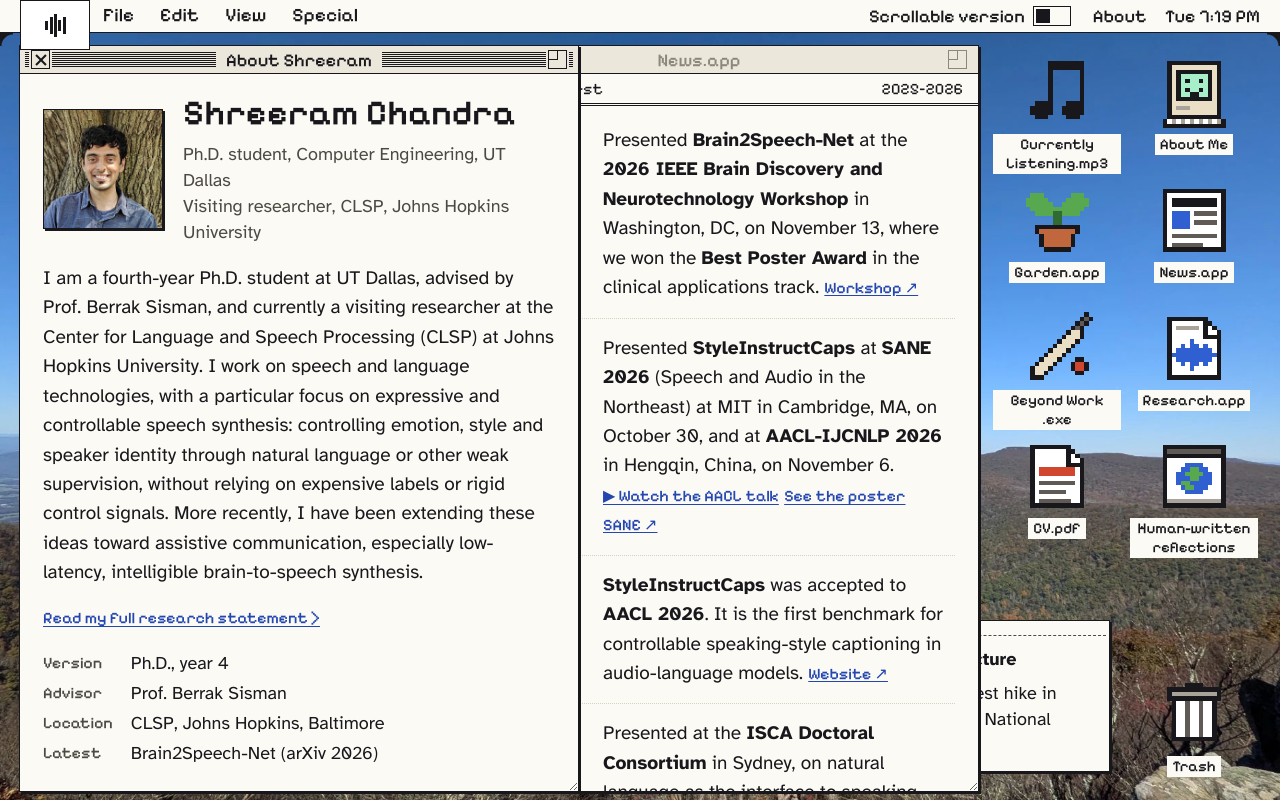
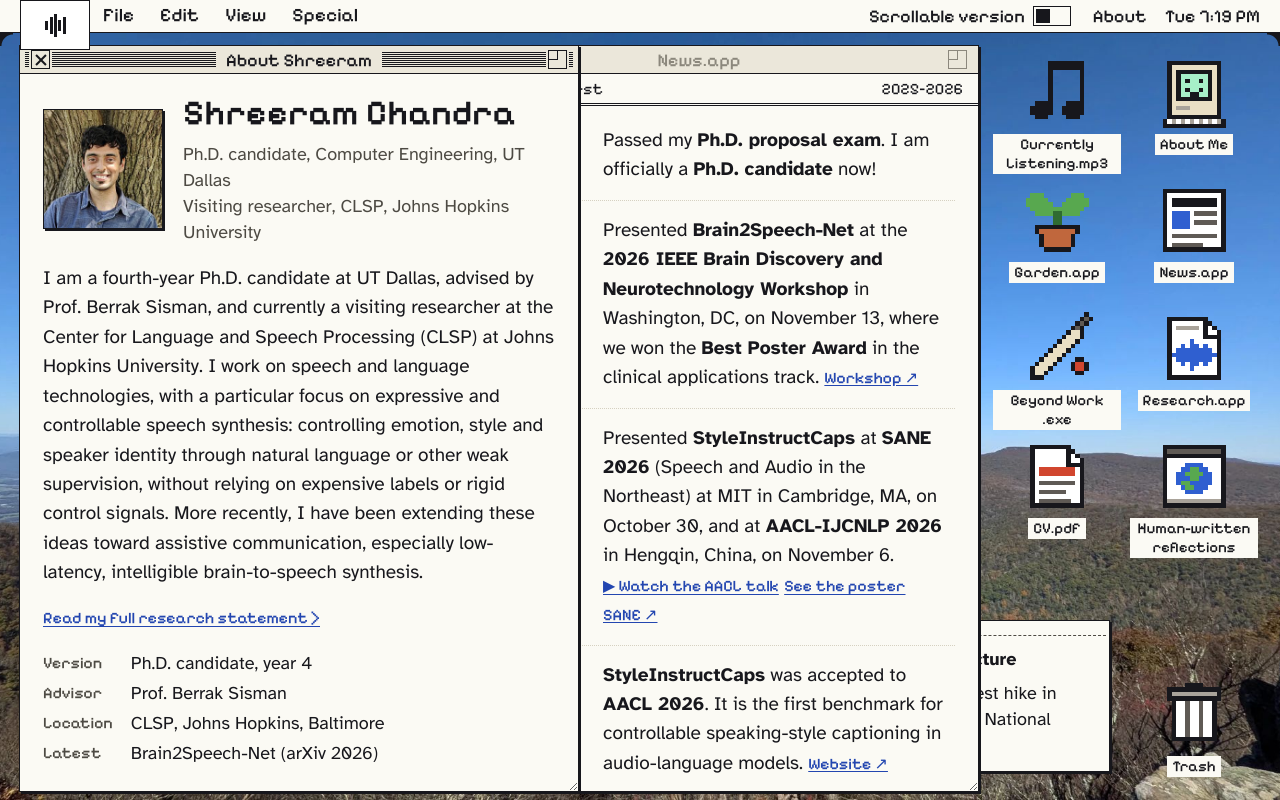
Before and after one commit to Kodhandarama/Kodhandarama.github.io, a plain HTML site: page index.html in a window 1280 px wide. Drawn offline with Linux system fonts and the light colour scheme.

Commit message:
News: passed the Ph.D. proposal exam; Ph.D. candidate across the site
Co-Authored-By: Claude Opus 5.5 <noreply@anthropic.com>

```diff
--- a/index.html
+++ b/index.html
@@ -4,9 +4,9 @@
 <meta charset="utf-8">
 <meta name="viewport" content="width=device-width, initial-scale=1, viewport-fit=cover">
 <title>Shreeram Chandra</title>
-<meta name="description" content="Shreeram Chandra: Ph.D. student at UT Dallas and visiting researcher at CLSP, Johns Hopkins, working on expressive and controllable speech synthesis.">
+<meta name="description" content="Shreeram Chandra: Ph.D. candidate at UT Dallas and visiting researcher at CLSP, Johns Hopkins, working on expressive and controllable speech synthesis.">
 <meta property="og:title" content="Shreeram Chandra">
-<meta property="og:description" content="Shreeram Chandra: Ph.D. student at UT Dallas and visiting researcher at CLSP, Johns Hopkins, working on expressive and controllable speech synthesis.">
+<meta property="og:description" content="Shreeram Chandra: Ph.D. candidate at UT Dallas and visiting researcher at CLSP, Johns Hopkins, working on expressive and controllable speech synthesis.">
 <link rel="icon" href="favicon.svg" type="image/svg+xml">
 <style>:root { padding-top: env(safe-area-inset-top, 0px); padding-bottom: env(safe-area-inset-bottom, 0px); } img { max-width: 100%; }</style>
 <link rel="preconnect" href="https://fonts.googleapis.com">
@@ -699,7 +699,7 @@ html.mode-scroll #win-figure {
         <img class="m-photo" src="photo.jpg" alt="Shreeram Chandra" width="84" height="84">
         <div>
           <h1 class="m-name">Shreeram Chandra</h1>
-          <p class="m-role">Ph.D. student, UT Dallas<br>Visiting researcher, CLSP, Johns Hopkins</p>
+          <p class="m-role">Ph.D. candidate, UT Dallas<br>Visiting researcher, CLSP, Johns Hopkins</p>
         </div>
       </div>
       <p class="m-bio">I work on expressive and controllable speech synthesis, and on extending it toward assistive communication such as brain-to-speech interfaces.</p>
@@ -748,13 +748,13 @@ html.mode-scroll #win-figure {
         <img class="about-photo" src="photo.jpg" alt="Shreeram Chandra" width="96" height="96">
         <div>
           <h1>Shreeram Chandra</h1>
-          <p class="about-role">Ph.D. student, Computer Engineering, UT Dallas<br>Visiting researcher, CLSP, Johns Hopkins University</p>
+          <p class="about-role">Ph.D. candidate, Computer Engineering, UT Dallas<br>Visiting researcher, CLSP, Johns Hopkins University</p>
         </div>
       </div>
-      <p>I am a fourth-year Ph.D. student at UT Dallas, advised by Prof. Berrak Sisman, and currently a visiting researcher at the Center for Language and Speech Processing (CLSP) at Johns Hopkins University. I work on speech and language technologies, with a particular focus on expressive and controllable speech synthesis: controlling emotion, style and speaker identity through natural language or other weak supervision, without relying on expensive labels or rigid control signals. More recently, I have been extending these ideas toward assistive communication, especially low-latency, intelligible brain-to-speech synthesis.</p>
+      <p>I am a fourth-year Ph.D. candidate at UT Dallas, advised by Prof. Berrak Sisman, and currently a visiting researcher at the Center for Language and Speech Processing (CLSP) at Johns Hopkins University. I work on speech and language technologies, with a particular focus on expressive and controllable speech synthesis: controlling emotion, style and speaker identity through natural language or other weak supervision, without relying on expensive labels or rigid control signals. More recently, I have been extending these ideas toward assistive communication, especially low-latency, intelligible brain-to-speech synthesis.</p>
       <p class="about-more"><button class="link-btn" data-action="research-statement">Read my full research statement ›</button></p>
       <dl class="sysinfo">
-        <dt>Version</dt><dd>Ph.D., year 4</dd>
+        <dt>Version</dt><dd>Ph.D. candidate, year 4</dd>
         <dt>Advisor</dt><dd>Prof. Berrak Sisman</dd>
         <dt>Location</dt><dd>CLSP, Johns Hopkins, Baltimore</dd>
         <dt>Latest</dt><dd>Brain2Speech-Net (arXiv 2026)</dd>
@@ -789,9 +789,14 @@ html.mode-scroll #win-figure {
   <!-- News -->
   <section class="win" id="win-news" data-win="news" data-app="News" role="dialog" aria-labelledby="t-news" tabindex="-1" hidden>
     <header class="win-title"><button class="win-close" aria-label="Close window" title="Close"></button><h2 class="win-name" id="t-news">News.app</h2><button class="win-zoom" aria-label="Zoom window" title="Zoom"></button></header>
-    <div class="win-info"><span>8 items · newest first</span><span>2025–2026</span></div>
+    <div class="win-info"><span>9 items · newest first</span><span>2025–2026</span></div>
     <div class="win-body">
       <ol class="news-list">
+        <li class="news-item">
+          <span class="news-icon" data-icon="grad"></span>
+          <time class="news-date" datetime="2026-11">Nov 2026</time>
+          <p class="news-text">Passed my <b>Ph.D. proposal exam</b>. I am officially a <b>Ph.D. candidate</b> now!</p>
+        </li>
         <li class="news-item">
           <span class="news-icon" data-icon="medal"></span>
           <time class="news-date" datetime="2026-11-13">Nov 2026</time>
@@ -853,7 +858,7 @@ html.mode-scroll #win-figure {
       <div id="panel-overview" role="tabpanel" aria-labelledby="tab-overview">
         <h3 class="s-only s-sub">Research statement</h3>
         <div class="statement">
-          <p class="statement-lede">I am a PhD student working on speech and language technologies, with a particular focus on expressive and controllable speech synthesis. My broader goal is to build models that make speech generation more natural, flexible, and human-centered, while also extending these ideas toward assistive communication systems such as brain-to-speech interfaces.</p>
+          <p class="statement-lede">I am a PhD candidate working on speech and language technologies, with a particular focus on expressive and controllable speech synthesis. My broader goal is to build models that make speech generation more natural, flexible, and human-centered, while also extending these ideas toward assistive communication systems such as brain-to-speech interfaces.</p>
           <p>I am broadly interested in speaking style, emotion, and expressivity in speech generation. A core problem driving my research is how to control nuanced aspects of speech—such as emotion, style, and speaker identity—using natural language or other weak forms of supervision, without relying heavily on expensive labels or rigid control signals.</p>
           <p>At a foundational level, I am interested in building scalable learning frameworks that connect speech, language, and affect. My work has explored emotional text-to-speech without emotion labels, retrieval-based and contrastive methods for linking natural language to speaking style, and evaluation frameworks for controllable and instruction-guided speech synthesis. I am also interested in robust speech generation under limited or imperfect data settings, including multimodal and weakly supervised approaches.</p>
           <p>More recently, I have been extending these ideas toward assistive communication, especially low-latency and intelligible brain-to-speech synthesis. This direction reflects my broader research vision: moving from expressive synthesis toward communication technologies that are both scientifically grounded and practically meaningful.</p>
@@ -1094,6 +1099,12 @@ html.mode-scroll #win-figure {
       '.kwwbbwbwbbwwwk.', '.kwbbbbbbbbbbwk.', '.kwwbbwbwbbwwwk.', '.kwwwbwwwbwwwwk.',
       '.kwwwwwwwwwwwwk.', '.kwGGGGGGGGGwwk.', '.kwGGGGGGwwwwwk.', '.kwwwwwwwwwwwwk.',
       '.kkwwkkkkkkkkkk.', '..kwk...........', '..kk............', '................'
+    ],
+    grad: [
+      '................', '................', '................', '.......kk.......',
+      '.....kkGGkk.....', '...kkGGGGGGkk...', '.kkGGGGooooookk.', '...kkGGGGGGkk.o.',
+      '....kkkGGkkk..o.', '....kGGkkGGk..o.', '....kGGGGGGk..o.', '....kkGGGGkk.ooo',
+      '......kkkk...ooo', '................', '................', '................'
     ],
     accepted: [
       '................', '.kkkkkkkkk......', '.kwwwwwwwkk.....', '.kwGGGGGwkgk....',
```
